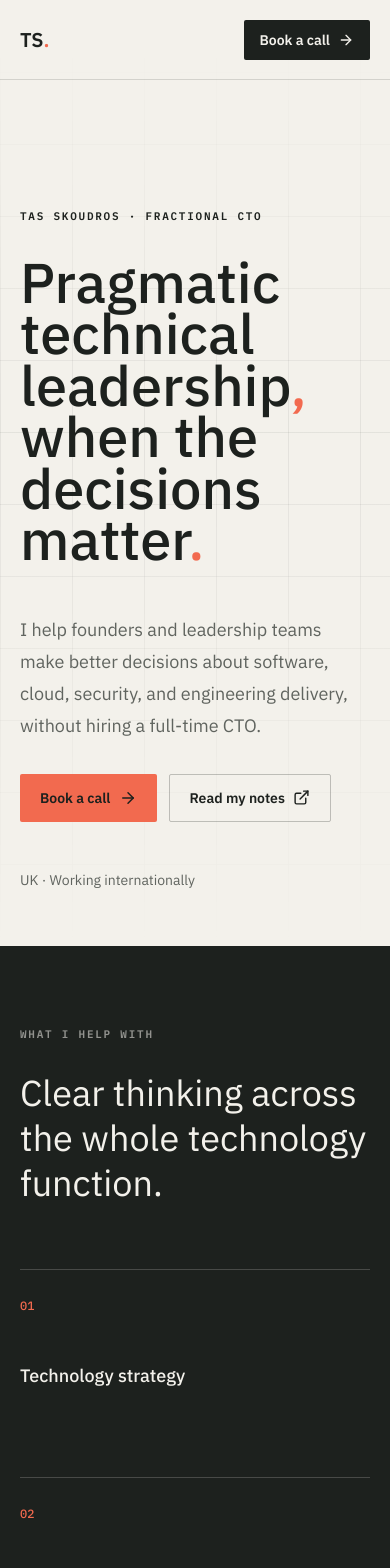
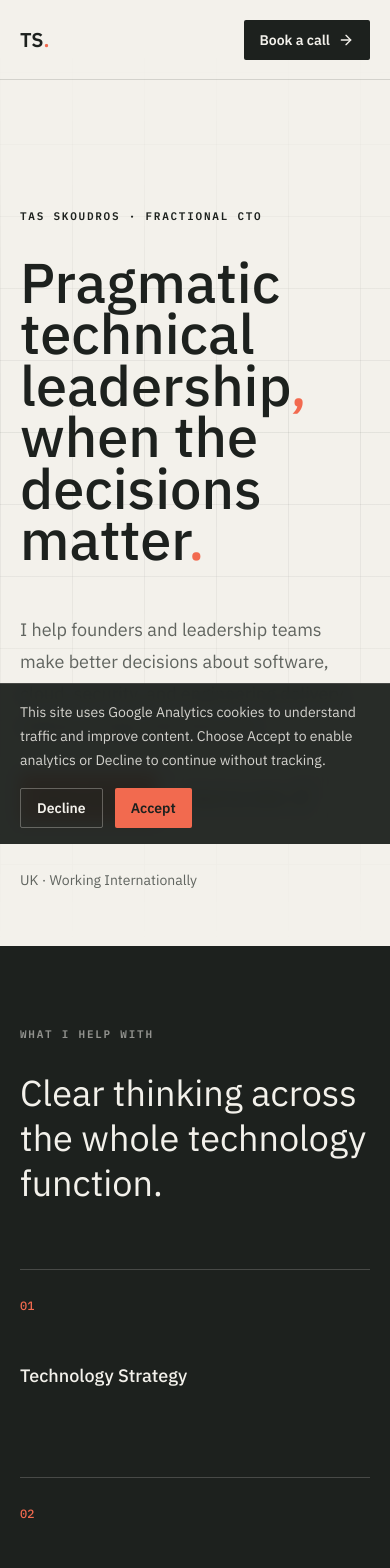
Before and after one commit to tasssko/tas.skoudros.com, a React (Vite) app: page / in a window 390 px wide. Shown: the top 1568 px of the page. Built offline with nearby package versions, Linux system fonts and the light colour scheme.

Commit message:
update adding updates

```diff
--- a/index.html
+++ b/index.html
@@ -10,6 +10,51 @@
     <meta property="og:type" content="website" />
     <meta property="og:url" content="https://tas.skoudros.com" />
     <link rel="canonical" href="https://tas.skoudros.com" />
+    <script>
+      (function setupAnalyticsConsent() {
+        const key = 'tas_analytics_consent';
+        const measurementId = 'G-9FKS12QSXN';
+        const isLocalhost =
+          window.location.hostname === 'localhost' ||
+          window.location.hostname === '127.0.0.1' ||
+          window.location.hostname === '::1';
+
+        let analyticsLoaded = false;
+
+        function loadAnalytics() {
+          if (analyticsLoaded || isLocalhost) {
+            return;
+          }
+
+          analyticsLoaded = true;
+
+          const script = document.createElement('script');
+          script.async = true;
+          script.src = `https://www.googletagmanager.com/gtag/js?id=${measurementId}`;
+          document.head.appendChild(script);
+
+          window.dataLayer = window.dataLayer || [];
+          function gtag() {
+            window.dataLayer.push(arguments);
+          }
+
+          gtag('js', new Date());
+          gtag('config', measurementId);
+        }
+
+        window.__setAnalyticsConsent = function setAnalyticsConsent(consent) {
+          window.localStorage.setItem(key, consent);
+
+          if (consent === 'granted') {
+            loadAnalytics();
+          }
+        };
+
+        if (window.localStorage.getItem(key) === 'granted') {
+          loadAnalytics();
+        }
+      })();
+    </script>
     <title>Tas Skoudros · Fractional CTO</title>
   </head>
   <body>
--- a/src/App.tsx
+++ b/src/App.tsx
@@ -1,9 +1,29 @@
+import { useEffect, useState } from 'react'
 import { ArrowDown, ArrowRight, Check, Contact, ExternalLink, Mail } from 'lucide-react'
 import { reviewIncludes, site, situations, supportAreas } from './data/content'
 
 const externalProps = { target: '_blank', rel: 'noreferrer' }
+const consentKey = 'tas_analytics_consent'
+
+type ConsentValue = 'granted' | 'denied'
+
+type AnalyticsWindow = Window & {
+  __setAnalyticsConsent?: (consent: ConsentValue) => void
+}
 
 function App() {
+  const [showConsentBanner, setShowConsentBanner] = useState(false)
+
+  useEffect(() => {
+    const consentValue = window.localStorage.getItem(consentKey)
+    setShowConsentBanner(consentValue !== 'granted' && consentValue !== 'denied')
+  }, [])
+
+  const handleConsentChoice = (choice: ConsentValue) => {
+    ;(window as AnalyticsWindow).__setAnalyticsConsent?.(choice)
+    setShowConsentBanner(false)
+  }
+
   return (
     <div className="min-h-screen overflow-hidden bg-paper text-ink">
       <header className="absolute inset-x-0 top-0 z-20">
@@ -173,6 +193,36 @@ function App() {
           <p className="text-paper/45">© {new Date().getFullYear()} Tas Skoudros</p>
         </div>
       </footer>
+
+      {showConsentBanner ? (
+        <section
+          className="fixed inset-x-0 bottom-0 z-50 border-t border-paper/15 bg-ink/95 text-paper backdrop-blur"
+          aria-label="Cookie consent"
+        >
+          <div className="page-shell flex flex-col gap-4 py-4 sm:flex-row sm:items-center sm:justify-between">
+            <p className="max-w-3xl text-sm leading-6 text-paper/85">
+              This site uses Google Analytics cookies to understand traffic and improve content.
+              Choose Accept to enable analytics or Decline to continue without tracking.
+            </p>
+            <div className="flex gap-3">
+              <button
+                className="button button-small border border-paper/30 text-paper hover:border-paper"
+                onClick={() => handleConsentChoice('denied')}
+                type="button"
+              >
+                Decline
+              </button>
+              <button
+                className="button button-small bg-coral text-ink hover:bg-sun"
+                onClick={() => handleConsentChoice('granted')}
+                type="button"
+              >
+                Accept
+              </button>
+            </div>
+          </div>
+        </section>
+      ) : null}
     </div>
   )
 }
--- a/src/data/content.ts
+++ b/src/data/content.ts
@@ -3,14 +3,14 @@ export const site = {
   role: 'Fractional CTO',
   description:
     'I help founders and leadership teams make better decisions about software, cloud, security, and engineering delivery, without hiring a full-time CTO.',
-  location: 'UK · Working internationally',
+  location: 'UK · Working Internationally',
   email: 'hello@tas.skoudros.com',
   links: {
-    book: 'https://book.skoudros.com',
-    linkedin: 'https://www.linkedin.com/in/tassskoudros/',
+    book: 'https://calendar.google.com/calendar/appointments/schedules/AcZssZ1QrmBWGEKOzhh-aIWdgjHfbo1L4BLnPRokDgTrKZxHabIAnUbwZ90bfSUxyy-uy9bFJBJS_pVV',
+    linkedin: 'https://www.linkedin.com/in/tasssko/',
     substack: 'https://notes.skoudros.com',
   },
-  expertise: ['Technology strategy', 'Cloud & DevOps', 'Security & risk', 'Engineering leadership'],
+  expertise: ['Technology Strategy', 'Cloud & DevOps & AI', 'Security & Risk', 'Engineering Leadership'],
 }
 
 export const situations = [
```
Also changed, not shown: 1 other file (tests, documents, lock files or other folders).
